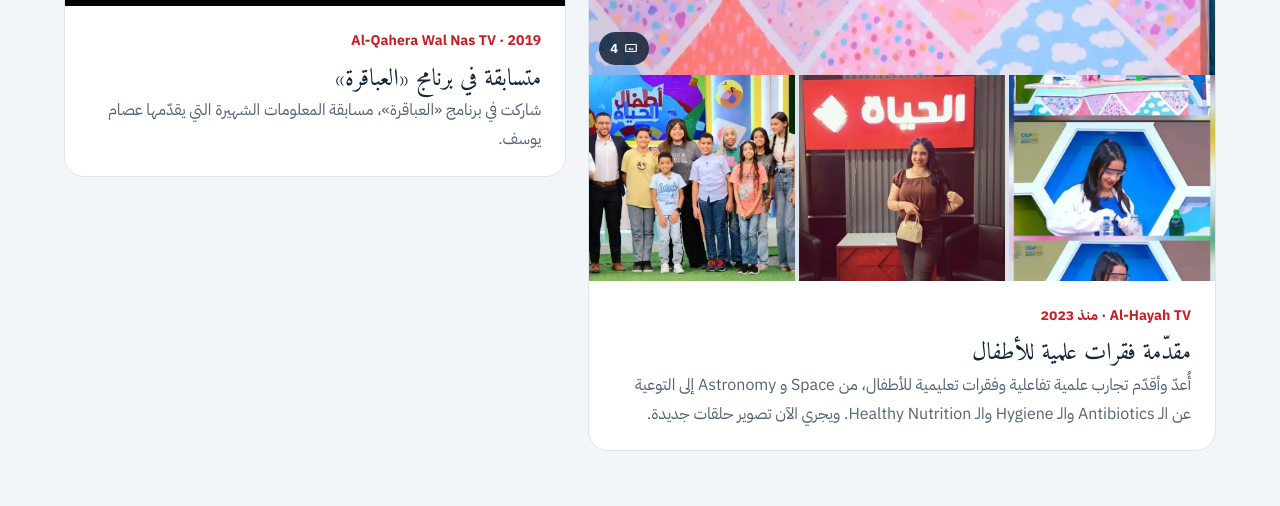
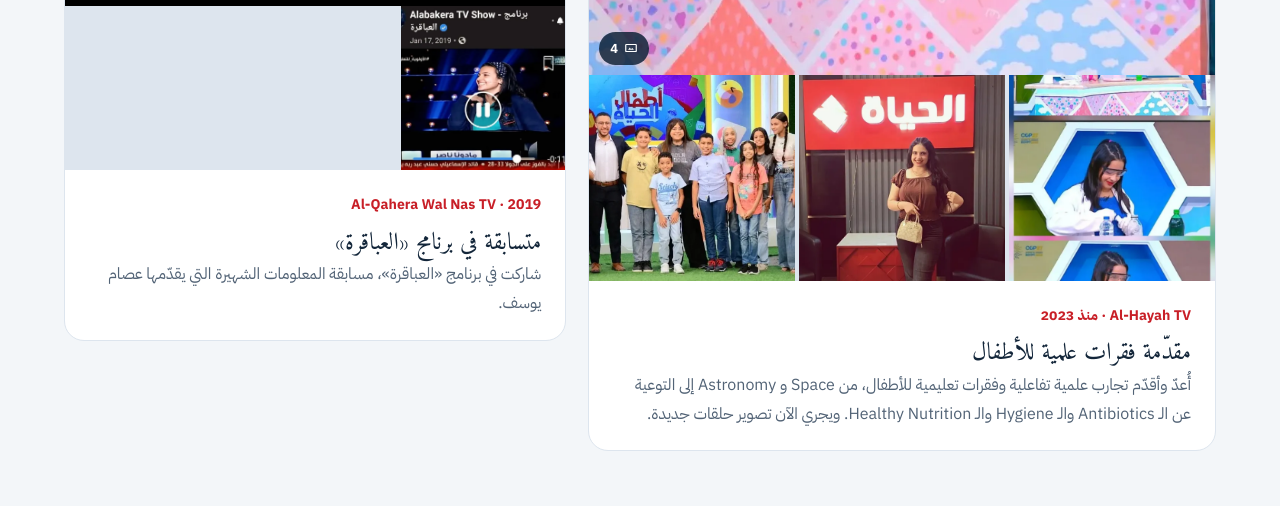
Before and after one commit to Madonna-Nasser/madonna-nasser.github.io, a plain HTML site: page index.html in a window 1280 px wide. Shown: the part 2166-2672 px from the top of the page. Drawn offline with Linux system fonts and the light colour scheme.

Commit message:
Add Al-Abakera screenshot
Co-Authored-By: Claude Opus 5.5 <noreply@anthropic.com>
Claude-Session: https://claude.ai/code/session_01UxPfLNYm8Grwyd6briMEqM

```diff
--- a/index.html
+++ b/index.html
@@ -475,7 +475,7 @@ const P = {
    title: {en: "Science presenter for children", ar: "مقدّمة فقرات علمية للأطفال"},
    text: {en: "I prepare and present interactive science experiments and educational segments for children, from Space and Astronomy to awareness on Antibiotics, Hygiene and Healthy Nutrition. New episodes are being filmed now.",
           ar: "أُعدّ وأقدّم تجارب علمية تفاعلية وفقرات تعليمية للأطفال، من Space و Astronomy إلى التوعية عن الـ Antibiotics والـ Hygiene والـ Healthy Nutrition. ويجري الآن تصوير حلقات جديدة."}},
-  {video: "img/abakera.mp4", poster: "img/abakera-poster.jpg",
+  {video: "img/abakera.mp4", poster: "img/abakera-poster.jpg", thumbs: ["img/abakera.webp"], gallery: ["img/abakera-l.webp"],
    meta: {en: "Al-Qahera Wal Nas TV · 2019", ar: "Al-Qahera Wal Nas TV · 2019"},
    title: {en: "Contestant on “Al-Abakera”", ar: "متسابقة في برنامج «العباقرة»"},
    text: {en: "Featured on Al-Abakera (The Geniuses), the national knowledge competition hosted by Essam Youssef.",
@@ -677,7 +677,7 @@ function render(){
   <div class="media">${s.video
    ? `<video src="${esc(s.video)}" poster="${esc(s.poster)}" controls preload="none" playsinline aria-label="${esc(t(UI.play))}"></video>`
    : (GAL["tv"+i] = s.gallery.map(src => ({src, cap: t(s.title)})), gbtn("tv"+i, 0, `<img src="${esc(s.main)}" alt="${esc(t(s.title))}" loading="lazy">`, s.gallery.length))}</div>
-  ${s.thumbs ? `<div class="thumbs">${s.thumbs.map((src,j) => gbtn("tv"+i, j+1, `<img src="${esc(src)}" alt="" loading="lazy">`, 0)).join("")}</div>` : ""}
+  ${s.thumbs ? ((s.video && (GAL["tv"+i] = s.gallery.map(src => ({src, cap: t(s.title)})))), `<div class="thumbs">${s.thumbs.map((src,j) => gbtn("tv"+i, s.video ? j : j+1, `<img src="${esc(src)}" alt="" loading="lazy">`, 0)).join("")}</div>`) : ""}
   <div class="txt"><div class="meta">${esc(t(s.meta))}</div><h3>${esc(t(s.title))}</h3><p>${esc(t(s.text))}</p></div></article>`).join("");
 
  $("trainingGrid").innerHTML = P.training.map((c,i) => card(c,"tr"+i)).join("");
```
Also changed, not shown: img/abakera-l.webp (added).
